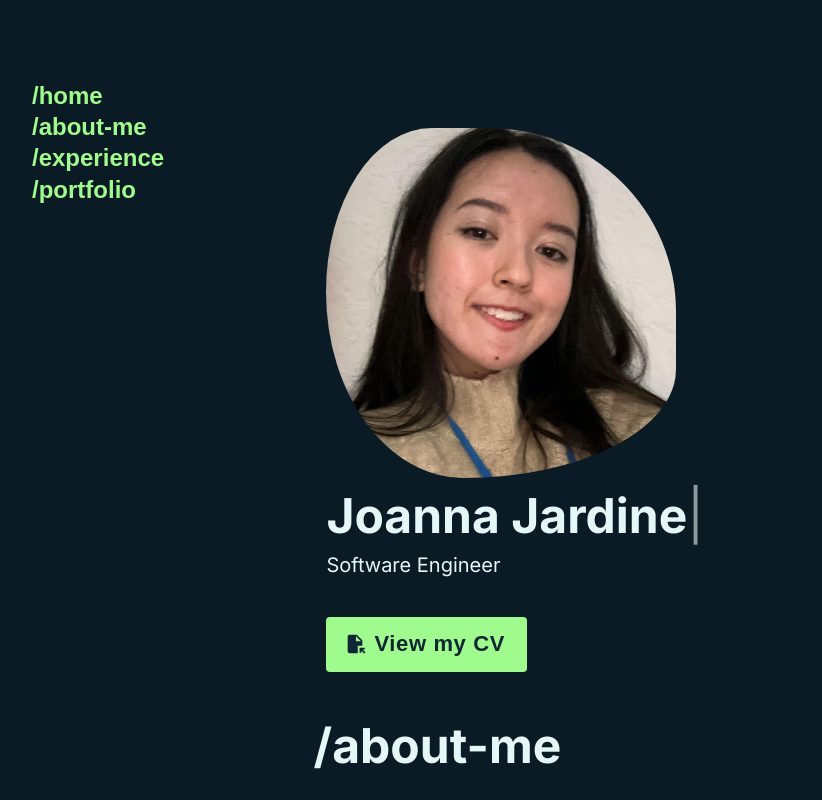
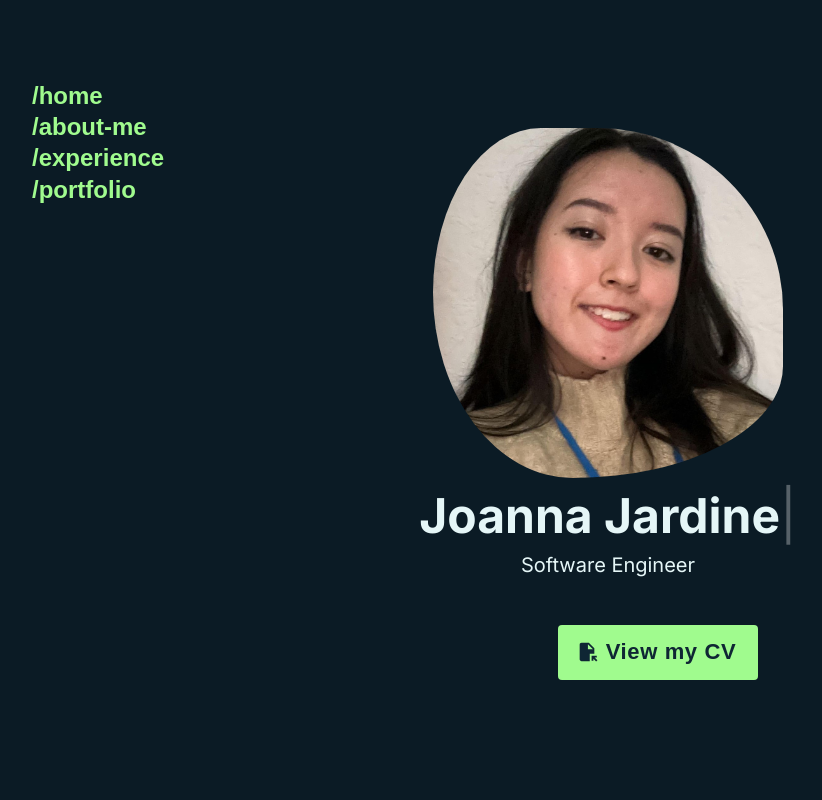
Before and after one commit to epicjoanna/my-portfolio, a Next.js app: page / in a window 1280 px wide. Shown: the top 800 px of the page, without its empty margins (32-854 px from the left). Built offline with nearby package versions, Linux system fonts and the light colour scheme; a web font is replaced by a local one.

Commit message:
centre homepage

```diff
--- a/src/app/components/Home.tsx
+++ b/src/app/components/Home.tsx
@@ -5,7 +5,7 @@ import FadeIn from "./FadeIn";
 import "react-typist/dist/Typist.css";
 import "../styles/Home.css";
 import { Fade } from "@mui/material";
-// test
+
 function Home() {
   return (
     <section id="home">
--- a/src/app/styles/Home.css
+++ b/src/app/styles/Home.css
@@ -1,7 +1,9 @@
 #home {
   padding-top: 10%;
-  position: absolute;
-  left: 28%;
+  position: relative;
+  display: flex;
+  justify-content: center;
+  z-index: 1;
 }
 
 .box {
@@ -36,6 +38,7 @@
   background: #a0fb8e !important;
   color: #0f2634 !important;
   transition: all 0.3s ease-in-out;
+  transform: translateX(50px);
 }
 
 .email-button:hover {
@@ -44,12 +47,18 @@
 }
 
 .button-section {
-  margin: 40px 0px 0px 0px;
+  margin-top: 40px;
+  width: 100%;
+  display: flex;
+  justify-content: center;
+  position: relative;
 }
 
 .span-a {
-  display: inline-block;
-  flex-direction: row;
+  display: flex;
+  flex-direction: column;
+  align-items: center;
+  text-align: center;
 }
 
 .Typist {
--- a/src/app/styles/Sidebar.css
+++ b/src/app/styles/Sidebar.css
@@ -15,6 +15,7 @@
     padding-left: 5%;
     top: 10%;
     background-color: transparent;
+    z-index: 2;
   }
 
   .sidebar-logos {
```
